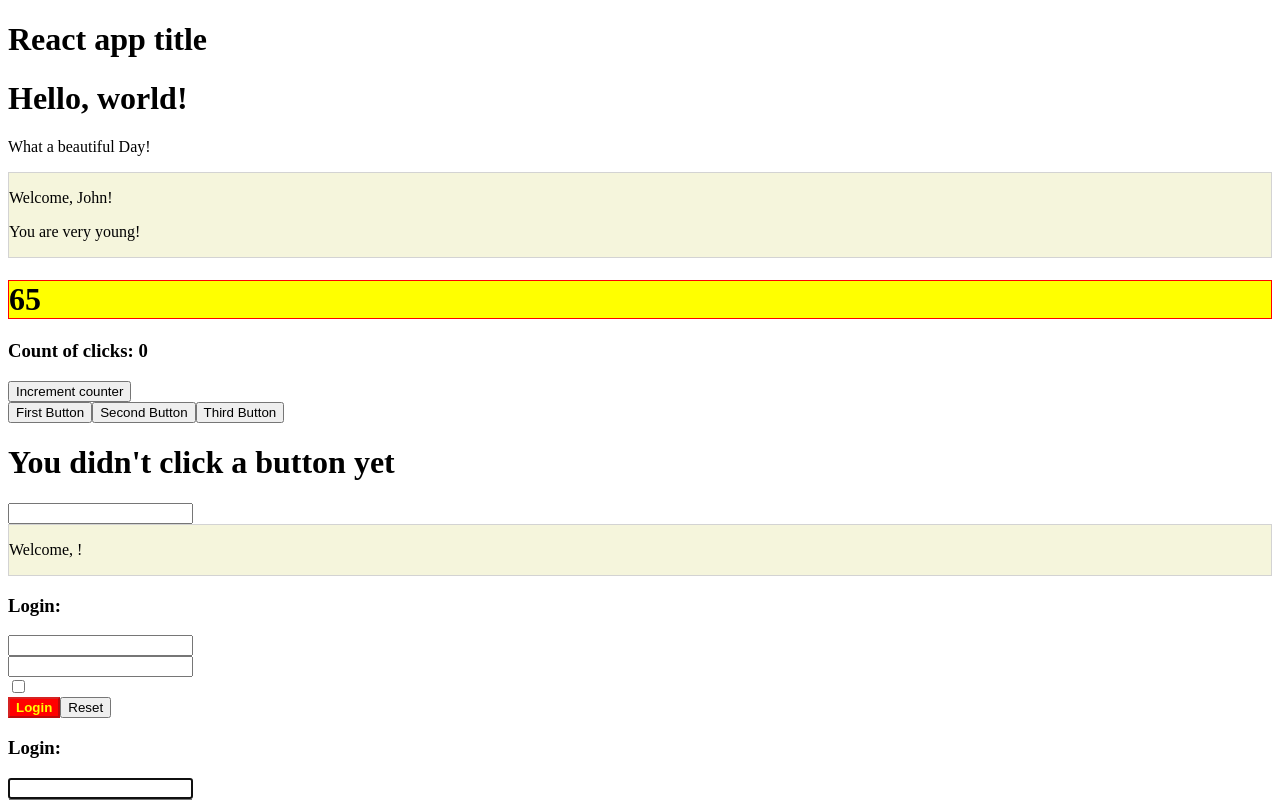
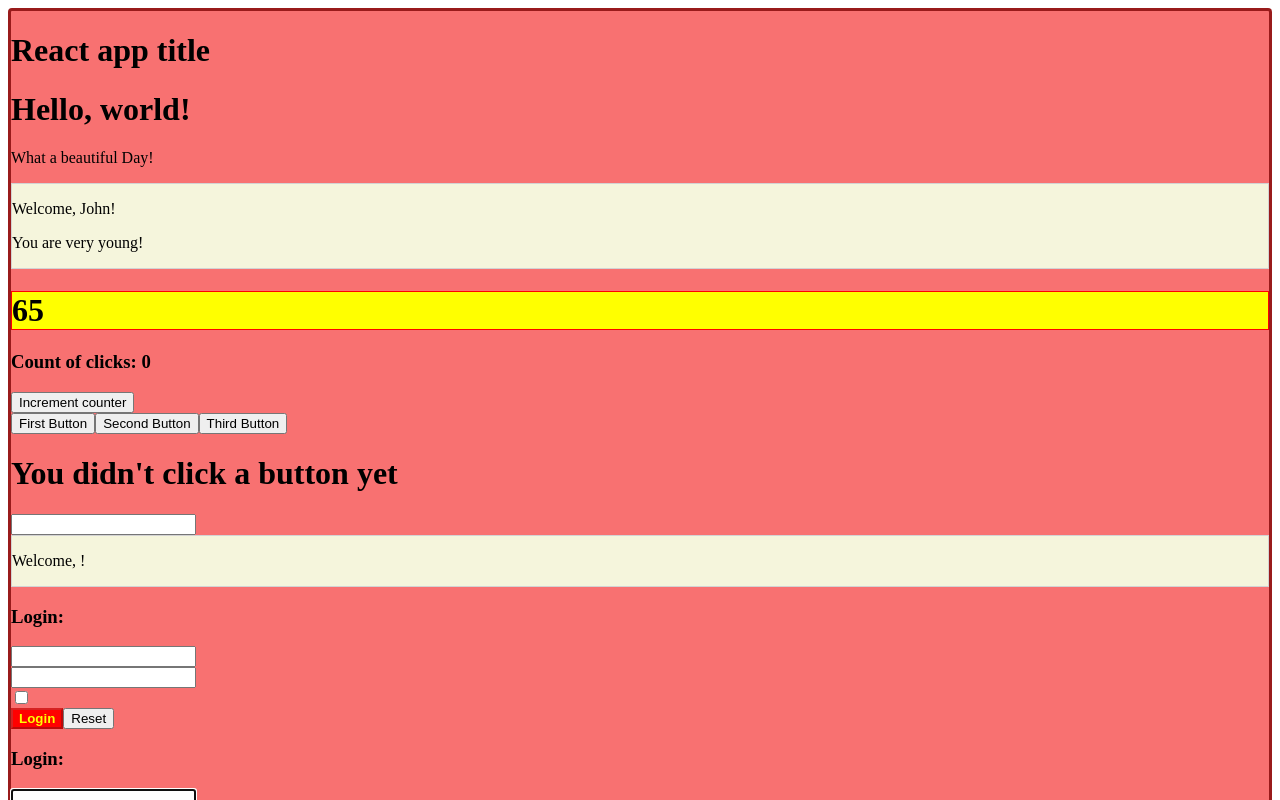
Before and after one commit to Kekko26/react-exercises, a React (Create React App) app: page / in a window 1280 px wide. Shown: the top 800 px of the page. Built offline with nearby package versions, Linux system fonts and the light colour scheme.

Commit message:
Exercise done

```diff
--- a/src/App.js
+++ b/src/App.js
@@ -2,6 +2,7 @@ import React from "react";
 import { ClickCounter } from "./ClickCounter";
 import { ClickTracker } from "./ClickTracker";
 import { Colors } from "./Colors";
+import { Container } from "./Container";
 import { Counter } from "./Counter";
 import { Helloworld } from "./Helloworld";
 import { InteractiveWelcome } from "./InteractiveWelcome";
@@ -30,7 +31,7 @@ export class App extends React.Component{
 
     render(){
         return(
-        <div>
+        <Container>
             <h1>React app title</h1>
             <Helloworld />
             <Welcome age={17} name="John"/>
@@ -42,7 +43,7 @@ export class App extends React.Component{
             <UncontrolledLogin />
             <Colors colorsArray={colorsArray} />
             <TodoList />
-        </div>
+        </Container>
         )
     }
 }
--- /dev/null
+++ b/src/Container.js
@@ -0,0 +1,11 @@
+import React from "react";
+
+export class Container extends React.Component{
+    render(){
+        return(
+            <div className="border-1 border-solid rounded border-red-800 bg-red-400">
+                {this.props.children}
+            </div>
+        )
+    }
+}
--- a/tailwind.config.js
+++ b/tailwind.config.js
@@ -1,6 +1,6 @@
 /** @type {import('tailwindcss').Config} */
 module.exports = {
-  content: [],
+  content: ["./src/**/*.{js,jsx,ts,tsx}"],
   theme: {
     extend: {},
   },
```
